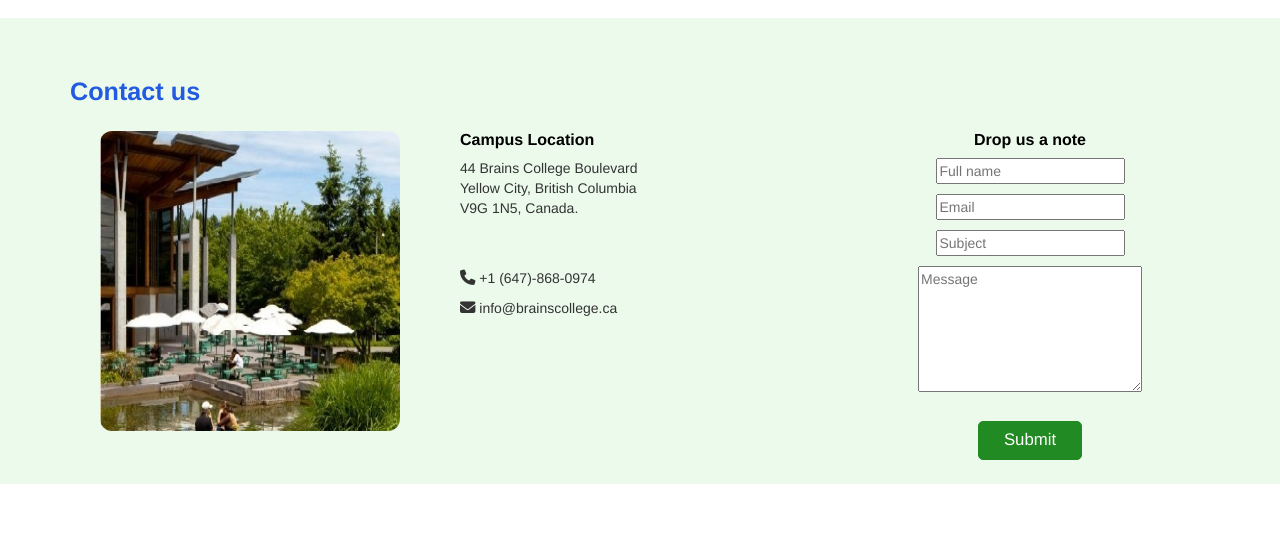
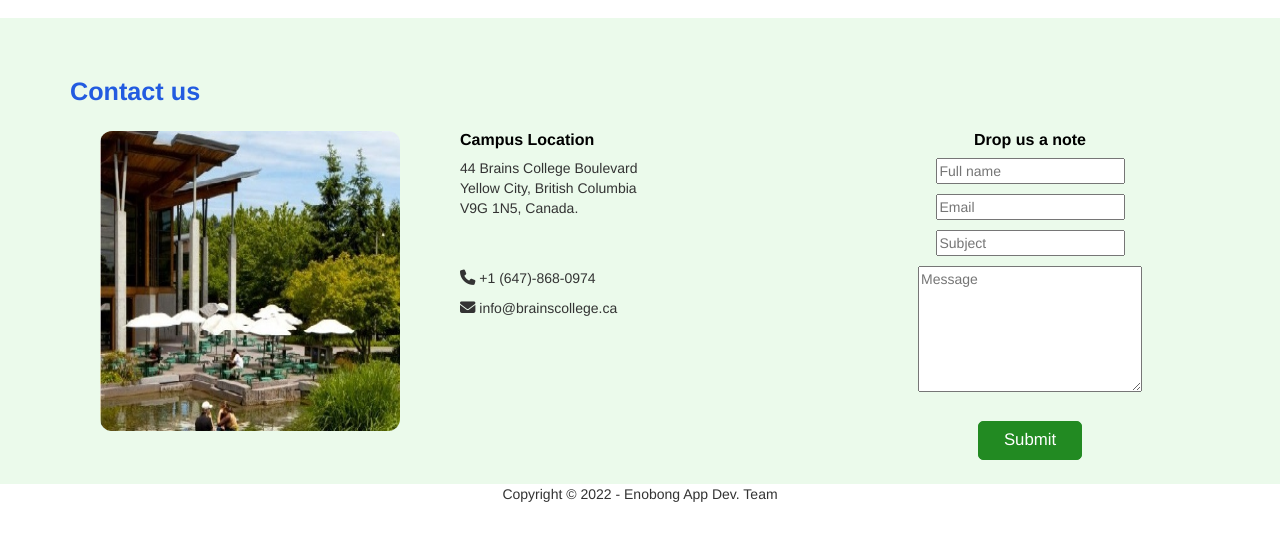
Before and after one commit to Enobong-Bassey/AWTFinalProject, a plain HTML site: page contacts.html in a window 1280 px wide. Shown: the part 54-594 px from the top of the page. Drawn offline with nearby package versions, Linux system fonts and the light colour scheme.

Commit message:
Add files via upload

```diff
--- a/contacts.html
+++ b/contacts.html
@@ -80,7 +80,7 @@
         </div>
     </main>
     <footer>
-
+      <p>Copyright &copy; 2022 - Enobong App Dev. Team</p>
     </footer>
     <script src="https://ajax.googleapis.com/ajax/libs/jquery/3.6.0/jquery.min.js"></script>
     <script src="https://maxcdn.bootstrapcdn.com/bootstrap/3.4.1/js/bootstrap.min.js"></script>
```
Also changed, not shown: about.html (+1 -1 lines), homepage.html (+1 -1 lines).
